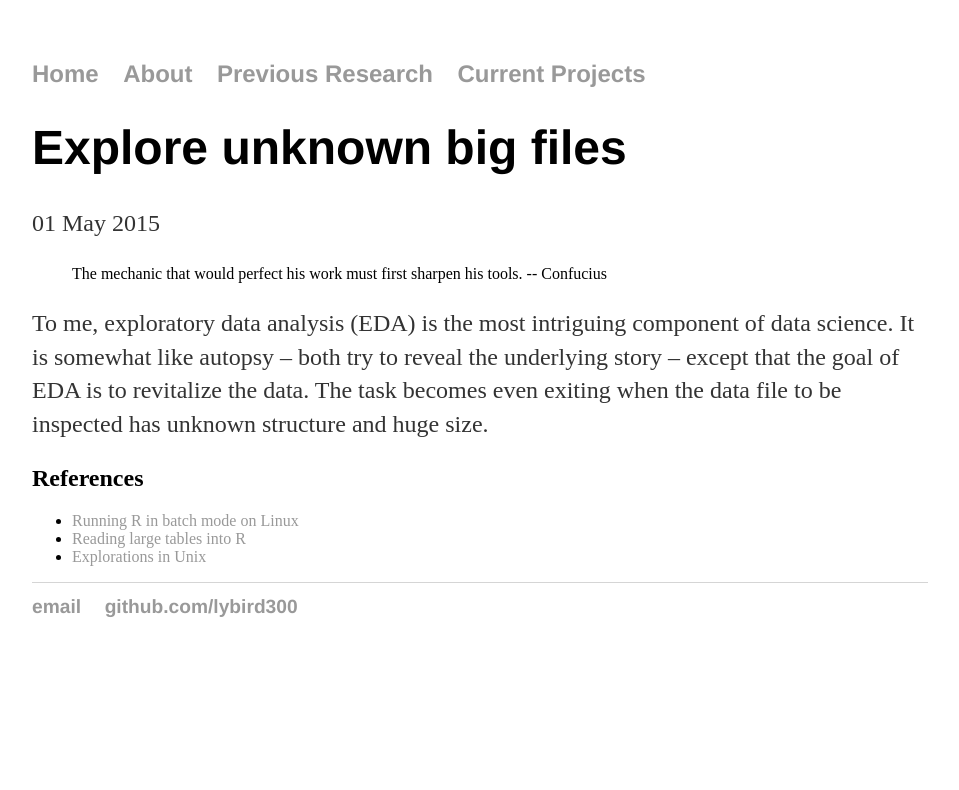
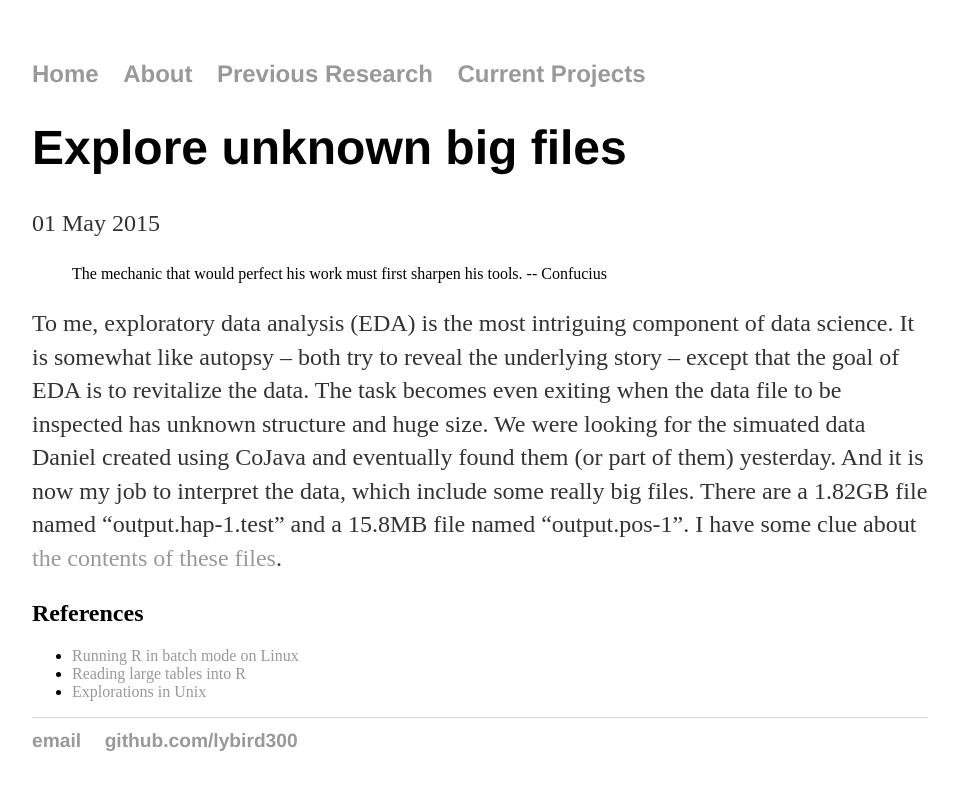
Before and after one commit to lybird300/lybird300.github.io, a Jekyll site: the page built from _posts/2015-05-01-inspect-big-data.md, in a window 1280 px wide. Shown: the top 790 px of the page, without its empty margins (160-1119 px from the left). Built offline with Jekyll 4.4.1, drawn with Linux system fonts in a browser that asks for light colours.

Commit message:
Update 2015-05-01-inspect-big-data.md

```diff
--- a/_posts/2015-05-01-inspect-big-data.md
+++ b/_posts/2015-05-01-inspect-big-data.md
@@ -4,7 +4,7 @@ title: "Explore unknown big files"
 date: 2015-05-01
 ---
 <blockquote>The mechanic that would perfect his work must first sharpen his tools. -- Confucius</blockquote>
-To me, exploratory data analysis (EDA) is the most intriguing component of data science. It is somewhat like autopsy -- both try to reveal the underlying story -- except that the goal of EDA is to revitalize the data. The task becomes even exiting when the data file to be inspected has unknown structure and huge size.
+To me, exploratory data analysis (EDA) is the most intriguing component of data science. It is somewhat like autopsy -- both try to reveal the underlying story -- except that the goal of EDA is to revitalize the data. The task becomes even exiting when the data file to be inspected has unknown structure and huge size. We were looking for the simuated data Daniel created using CoJava and eventually found them (or part of them) yesterday. And it is now my job to interpret the data, which include some really big files. There are a 1.82GB file named "output.hap-1.test" and a 15.8MB file named "output.pos-1". I have some clue about <a href="http://lybird300.github.io/2015/04/20/cojava-manual.html#anchor">the contents of these files</a>.
 
 
 
```
